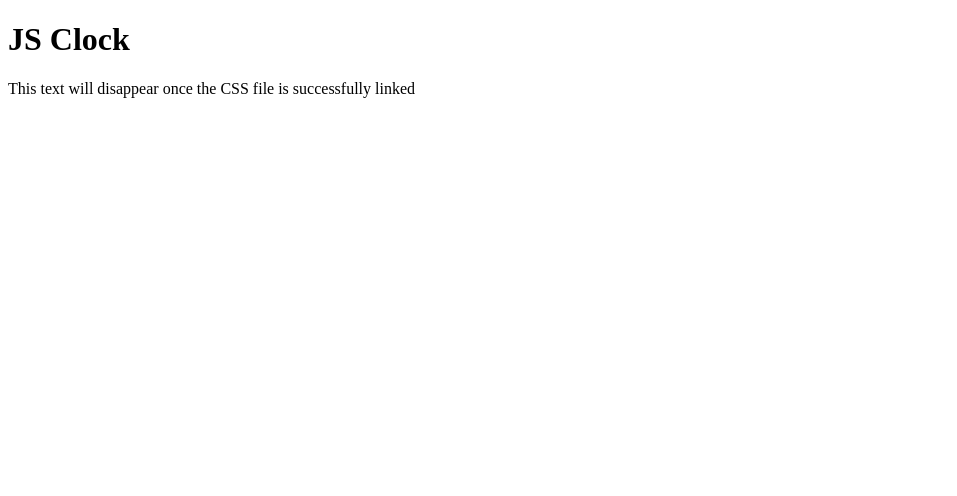
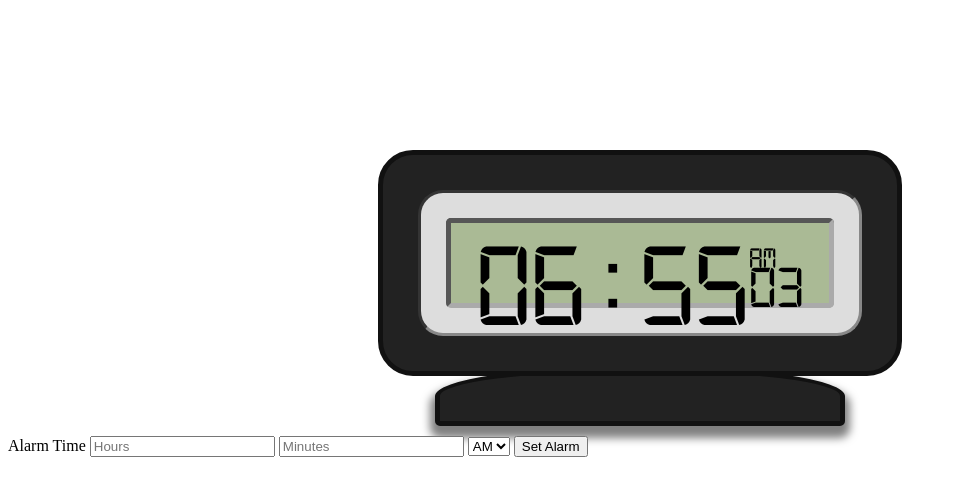
Before and after one commit to zcoursey22/clock, a plain HTML site: page index.html in a window 1280 px wide. Shown: the whole page, without its empty margins (0-957 px from the left). Drawn offline with Linux system fonts and the light colour scheme.

Commit message:
Sets up clock

```diff
--- a/index.html
+++ b/index.html
@@ -3,21 +3,42 @@
   <head>
     <meta charset="utf-8">
     <title>JS Clock</title>
-    <!-- Link the css file -->
-    <!-- Link the js file -->
+    <link rel="stylesheet" href="main.css">
   </head>
   <body>
 
 
-    <h1>JS Clock</h1>
-
-    <p id="cssTest">This text will disappear once the CSS file is successfully linked</p>
-
     <div id="clock">
-      <!-- Structure HTML elements of your clock here -->
-
+      <div id="body">
+        <div id="border">
+          <div id="screen">
+            <div id="time">
+              <div id="primaryInfo">
+                <span id="hour"></span><span id="colon">:</span><span id="minute"></span>
+              </div>
+              <div id="extraInfo">
+                <span id="meridiem"></span>
+                <span id="second"></span>
+              </div>
+            </div>
+          </div>
+        </div>
+      </div>
+      <div id="stand"></div>
     </div>
 
+    <div id="alarm">
+      <span>Alarm Time</span>
+      <input id="alarmHour" placeholder="Hours"></input>
+      <input id="alarmMinute" placeholder="Minutes"></input>
+      <select id="alarmMeridiem">
+        <option value="AM">AM</option>
+        <option value="PM">PM</option>
+      </select>
+      <button id="setAlarmButton" onClick="setAlarm()">Set Alarm</button>
+    </div>
+
+    <script src="script.js"></script>
 
   </body>
 </html>
--- a/main.css
+++ b/main.css
@@ -1,3 +1,76 @@
-#cssTest {
-  display: none;
+#clock {
+  display: flex;
+  flex-direction: column;
+  align-items: center;
+  margin-top: 150px;
 }
+
+#body {
+  background: #222;
+  padding: 35px;
+  border-radius: 35px;
+  border: 5px solid #111;
+}
+
+#stand {
+  position: relative;
+  top: -10px;
+  width: 400px;
+  height: 50px;
+  background: #222;
+  z-index: -1;
+  border-radius: 50% 50% 5px 5px;
+  border: 5px solid #111;
+  box-shadow: 0 7px 8px 5px rgba(0,0,0,0.5);
+}
+
+
+
+#border {
+  background: #ddd;
+  border-radius: 25px;
+  padding: 25px;
+  border: 3px solid #888;
+  border-style: inset;
+}
+
+#screen {
+  background: #aaba95;
+  border: 5px solid #aaa;
+  border-style: inset;
+  border-radius: 5px;
+  padding: 0 25px;
+  padding-top: 15px;
+}
+
+
+
+@font-face {
+    font-family: "Digital 7";
+    src: url("digital-7 (mono).ttf");
+}
+
+#time {
+  display: flex;
+  justify-content: center;
+}
+
+#primaryInfo {
+  font-size: 120px;
+  font-family: 'Digital 7';
+}
+
+#extraInfo {
+  display: flex;
+  flex-direction: column;
+  justify-content: center;
+  font-family: 'Digital 7';
+}
+
+#meridiem {
+  font-size: 30px;
+}
+
+#second {
+  font-size: 60px;
+}
--- a/script.js
+++ b/script.js
@@ -1,2 +1,55 @@
-// delete this after you see it appear on the screen
-alert('JS file successfully linked');
+let alarm = {
+  hour: null,
+  minute: null,
+  meridiem: null
+};
+
+function setTime() {
+  const date = new Date();
+  document.querySelector('#hour').innerHTML = formatHour(date);
+  document.querySelector('#minute').innerHTML = formatMinute(date);
+  document.querySelector('#second').innerHTML = formatSecond(date);
+  document.querySelector('#meridiem').innerHTML = formatMeridiem(date);
+  checkAlarm(date);
+}
+
+function formatHour(date) {
+  let hour = date.getHours() < 10 ? '0' + date.getHours() : date.getHours();
+  if (hour === '00') hour = '12';
+  return hour > 12 ? hour - 12 : hour;
+}
+
+function formatMinute(date) {
+  return date.getMinutes() < 10 ? '0' + date.getMinutes() : date.getMinutes();
+}
+
+function formatSecond(date) {
+  return date.getSeconds() < 10 ? '0' + date.getSeconds() : date.getSeconds();
+}
+
+function formatMeridiem(date) {
+  return date.getHours() > 11 ? 'PM' : 'AM';
+}
+
+// TODO: setting the alarm to the current time will trigger alarm
+// TODO: user can set an invalid alarm
+function setAlarm() {
+  alarm.hour = document.querySelector("#alarmHour").value;
+  alarm.minute = document.querySelector("#alarmMinute").value;
+  alarm.meridiem = document.querySelector("#alarmMeridiem").value;
+  console.log(`alarm set for ${alarm.hour}:${alarm.minute} ${alarm.meridiem}`);
+}
+
+function checkAlarm(date) {
+  if (alarm.hour === formatHour(date) && alarm.minute === formatMinute(date) && alarm.meridiem === formatMeridiem(date)) {
+    console.log("BEEP BEEP BEEP!!!");
+    alarm = {
+      hour: null,
+      minute: null,
+      meridiem: null
+    }
+  }
+}
+
+setTime();
+window.setInterval(setTime, 100);
```
Also changed, not shown: digital-7 (mono).ttf (added).
